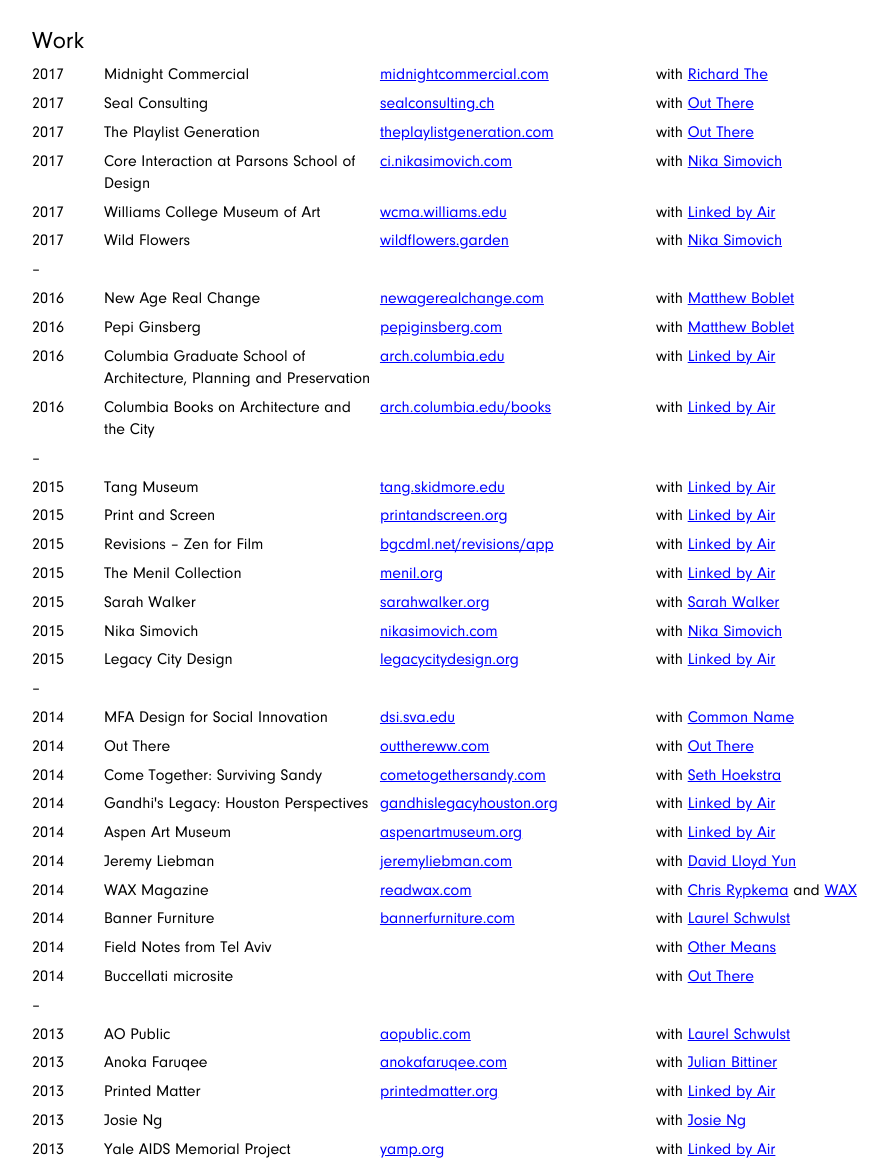
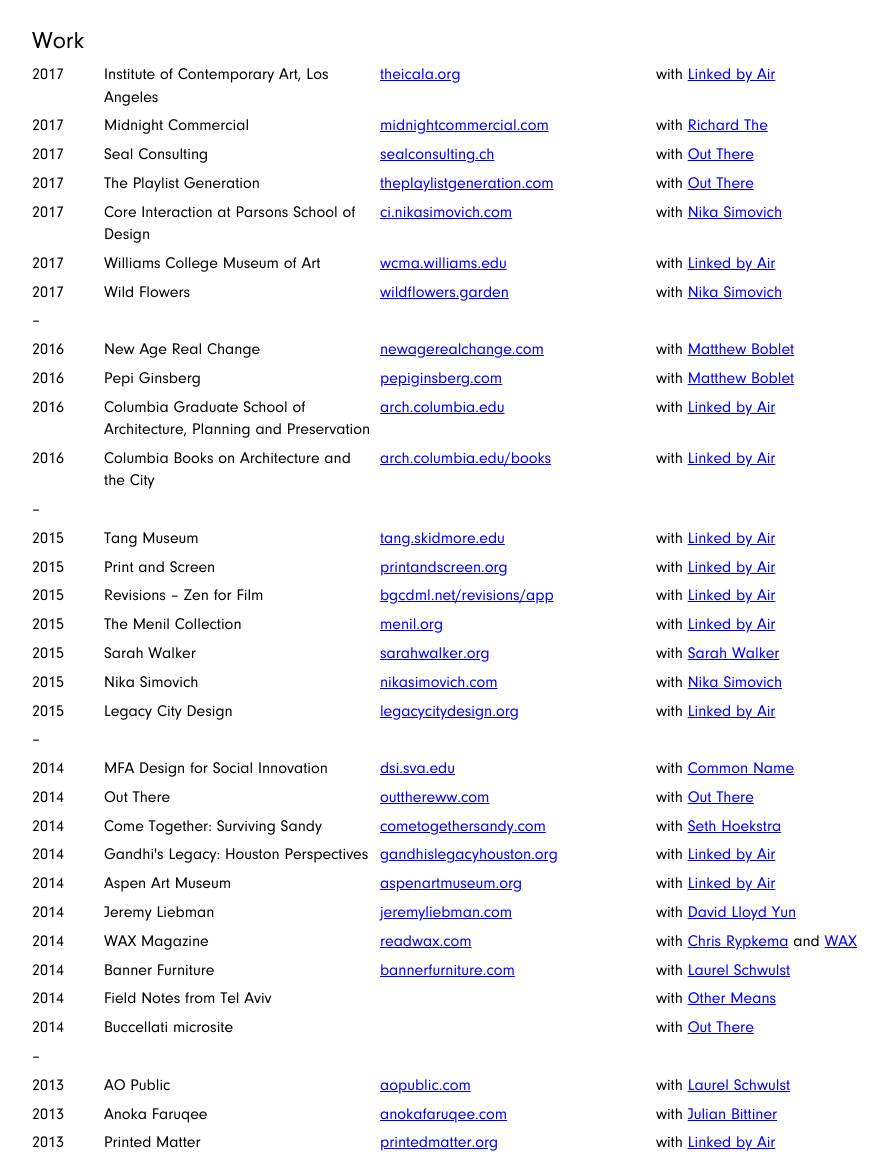
Before and after one commit to dylanfisher/my-website, a PHP site: page / in a window 1280 px wide. Shown: the part 196-1359 px from the top of the page, without its empty margins (128-1016 px from the left). Run offline with PHP 8.4, Linux system fonts and the light colour scheme; some libraries are stand-ins or nearby versions.

Commit message:
Add ICA LA project

```diff
--- a/index.php
+++ b/index.php
@@ -88,6 +88,12 @@
       </div>
     </header>
     <h2 class="title">Work</h2>
+    <ul class="project">
+      <li>2017</li>
+      <li><h3>Institute of Contemporary Art, Los Angeles</h3></li>
+      <li><a href="https://www.theicala.org/en" target="_blank">theicala.org</a></li>
+      <li>with <a href="http://linkedbyair.net" target="_blank">Linked by Air</a></li>
+    </ul>
     <ul class="project">
       <li>2017</li>
       <li><h3>Midnight Commercial</h3></li>
```
